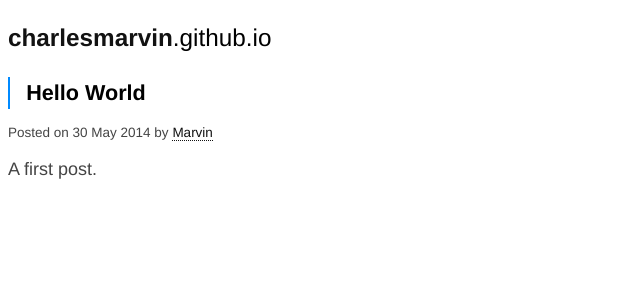
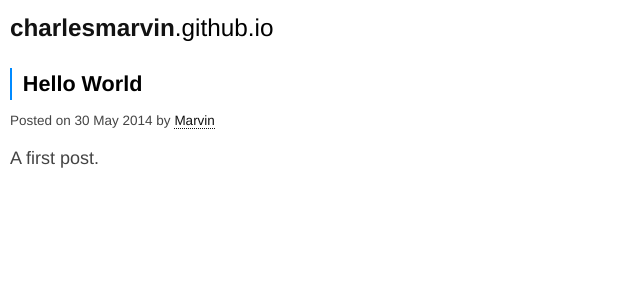
Before and after one commit to charlesmarvin/charlesmarvin.github.io, a Jekyll site: the page built from _posts/2014-05-30-hello-world.html, in a window 1280 px wide. Shown: the top 300 px of the page, without its empty margins (0-640 px from the left). Built offline with Jekyll 4.4.1, drawn with Linux system fonts in a browser that asks for light colours.

Commit message:
Minor style changes
- Add css reset
- Add media query and meta info to make content mobile friendly

```diff
--- a/_layouts/default.html
+++ b/_layouts/default.html
@@ -6,30 +6,37 @@
     <title>c19.io / {{ page.title }}</title>
     <meta name="description" content="A Github hosted weblog by Marvin Charles">
     <meta name="author" content="Marvin Charles">
-
+    <meta name="viewport" content="width=device-width" />
 	<style>
+	  html,body,div,span,applet,object,iframe,a,abbr,acronym,address,big,cite,code,del,dfn,em,font,img,ins,kbd,q,s,samp,small,strike,strong,sub,sup,tt,var,dl,dt,dd,ol,ul,li,h1,h2,h3,h4,h5,h6,pre,form,fieldset,input,textarea,label,legend,p,blockquote,table,caption,tbody,tfoot,thead,tr,th,td{margin:0;padding:0;border:0;outline:0;font-weight:inherit;font-style:inherit;font-size:100%;font-family:inherit;vertical-align:baseline;}body{line-height:1;color:black;background:white;}:focus{outline:0;}table{border-collapse:collapse;border-spacing:0;}caption,th,td{text-align:left;font-weight:normal;}fieldset,img{border:0;}address,caption,cite,code,dfn,em,strong,th,var{font-style:normal;font-weight:normal;}ol,ul{list-style:none;}h1,h2,h3,h4,h5,h6{font-size:100%;font-weight:normal;}blockquote:before,blockquote:after,q:before,q:after{content:"";}blockquote,q{quotes:"" "";}abbr,acronym{border:0;}
 	  body {
-        font-family: "Helvetica Neue", Tahoma, 'sans serif';
+          font-family: "HelveticaNeue-Light", "Helvetica Neue Light", "Helvetica Neue", Helvetica, Arial, "Lucida Grande", sans-serif;
+             font-weight: 300;
         font-size: 18px;
         -webkit-font-smoothing: antialiased;
         line-height: 1.5;
         color: #444444;
+        padding:10px;
+      }
+      @media only screen and (max-device-width: 480px) {
+        font-size: 24px;
       }
       h1 { font-size: 135%; font-weight:bold; color: #000; }
       h2 { font-size: 120%; font-weight:bold; color: #000; }
       h3 { font-size: 110%; font-weight:bold; color: #000; }
+      p { margin-bottom:1em; }
       a { text-decoration:none; border-bottom:1px dotted; }
       a,a:visited { color:#121212; }
       a:hover,a:active { color:#008AFF; }
-      .listing-item a, nav a { border-bottom:none; }
+      .title a, nav a { border-bottom:none; }
       h1 a .no-accent { color: #000 !important; font-weight:normal !important;}
       nav ul { list-style: none; margin:0; padding:0; }
       i { font-family:Georgia,serif; color: #000; }
+      .title { border-left:2px solid #008AFF; padding:0em .5em; margin:1em 0em .5em 0em}
       .copy { font-size:80%; }
-      .post .title { display:inline-block; padding:0; margin:0; }
-      .meta { font-size:75%;}
+      .meta { font-size:75%; margin-bottom:1em;}
       .post-listing { list-style:none; margin:0; padding:0; }
-      .post .title, .listing-item { border-left:2px solid #008AFF; padding-left:.75em; }
+      .tags { margin-top:1em; }
       .tag-item { display:inline-block; background-color: #EFEFEF; padding: 1px 4px; font-size: 80%; }
 	</style>
   </head>
--- a/index.html
+++ b/index.html
@@ -5,7 +5,7 @@
 <section>
   <ul class="post-listing">
   {% for post in site.posts %}
-    <li class="listing-item">
+    <li class="title">
       <h2><a href="{{post.url}}">{{post.title}}</a></h2>
     </li>
   {% endfor %}
```
Also changed, not shown: 3 other files.
